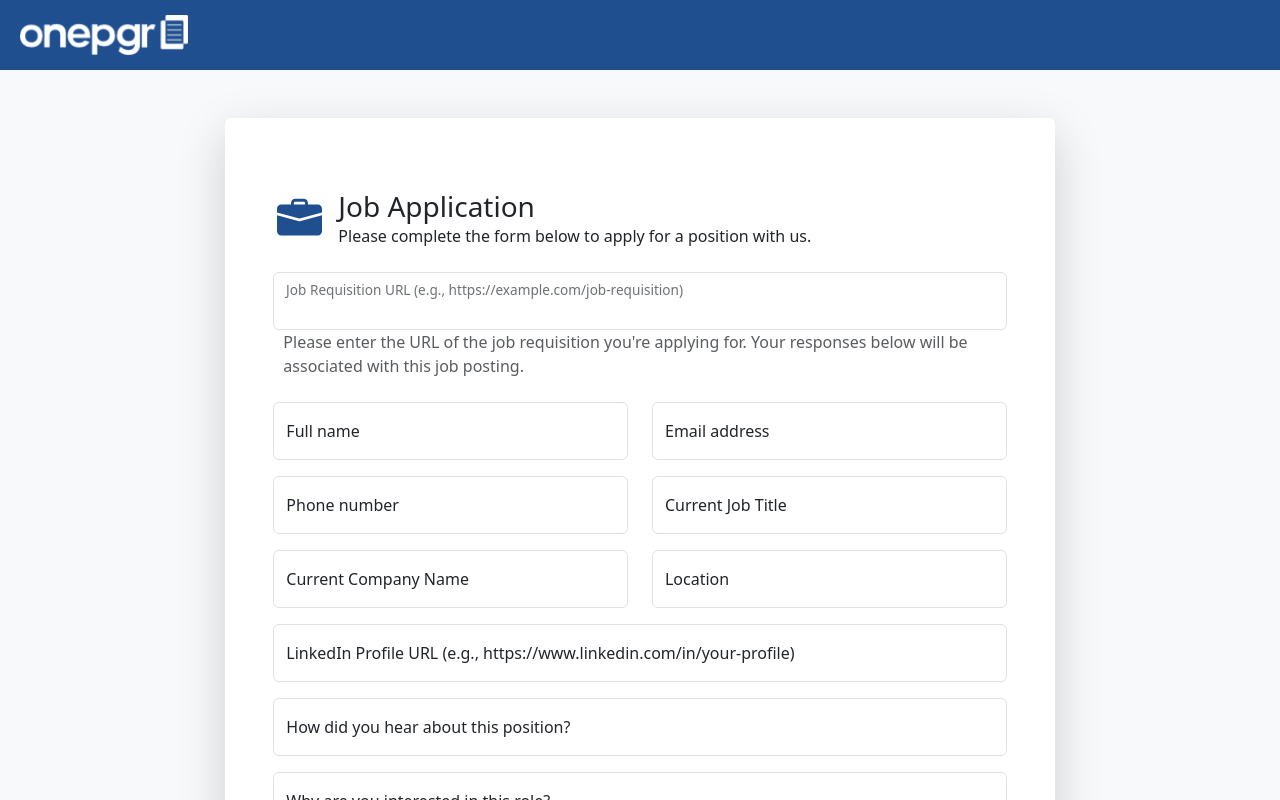
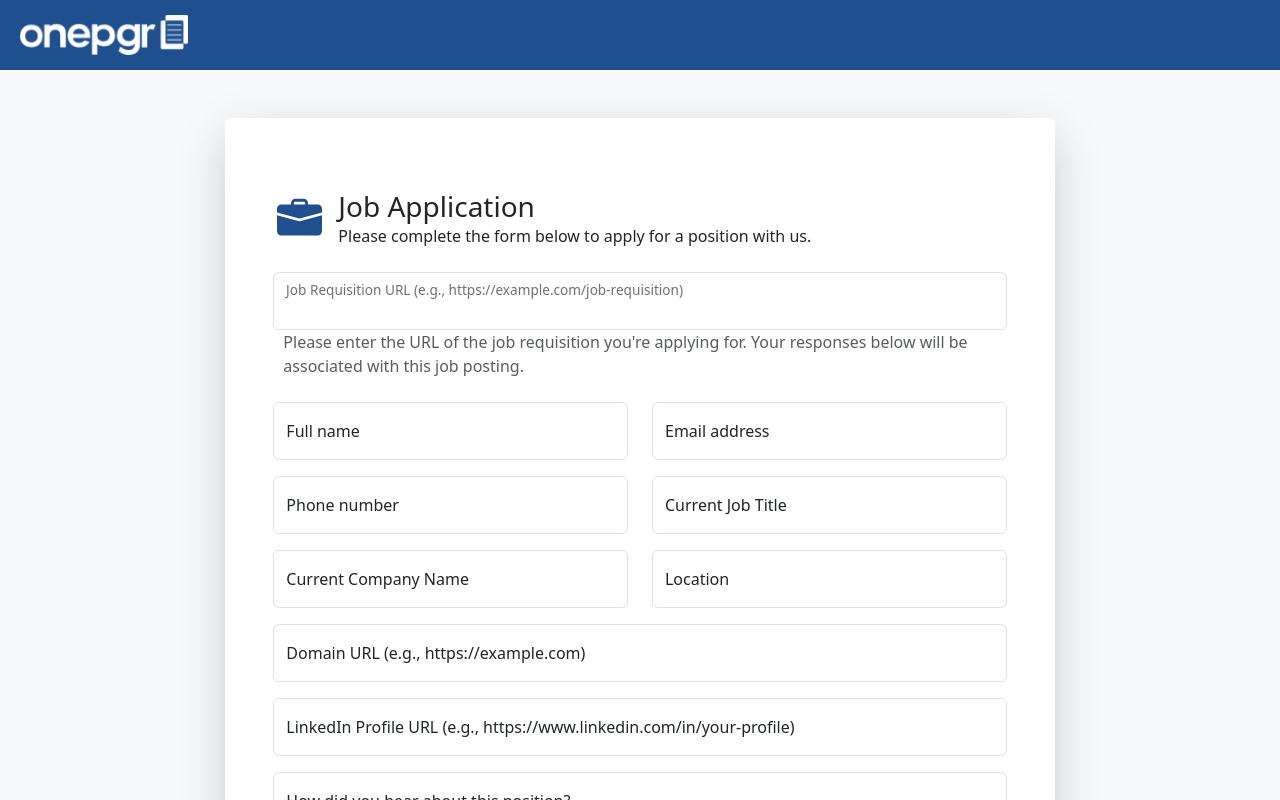
Before and after one commit to Harishmaneru/Fullstory_test, a React (Create React App) app: page /application in a window 1280 px wide. Shown: the top 800 px of the page. Built offline with nearby package versions, Linux system fonts and the light colour scheme; the HTML template or start-up script is replaced by a standard one.

Commit message:
updated the code to auto poplated the formfields

```diff
--- a/src/App.css
+++ b/src/App.css
@@ -122,3 +122,28 @@ textarea, input {
     font-size: 14px;
   }
 }
+
+
+
+.form-floating > label {
+  white-space: nowrap;
+  overflow: hidden;
+  text-overflow: ellipsis;
+  right: 0;
+  max-width: calc(100% - 24px);
+}
+
+
+
+.form-box {
+  width: 100%;
+  max-width: 500px;
+  padding: 20px;
+  border-radius: 8px;
+
+}
+
+.form-floating .form-control {
+  height: 45px;
+  font-size: 14px;
+}
--- a/src/App.js
+++ b/src/App.js
@@ -2,6 +2,7 @@ import React from 'react';
 
 import { BrowserRouter, Routes, Route , Navigate} from 'react-router-dom';
 import VideoRecorder from './components/VideoRecorder';
+// import VqaForm from './components/VqaForm';
 
 const App = () => {
 
@@ -10,6 +11,7 @@ const App = () => {
     <BrowserRouter>
       <Routes>
         <Route exact path="/application" element={<VideoRecorder />} />
+        {/* <Route exact path="/VqaForm" element={<VqaForm />} /> */}
         <Route path="*" element={<Navigate to="/application" />} />
         <Route path="/" element={<Navigate to="/application" />} />
       </Routes>
--- a/src/components/VideoRecorder.js
+++ b/src/components/VideoRecorder.js
@@ -33,6 +33,7 @@ const VideoRecorder = () => {
     company: '',
     location: '',
     linkedinUrl: '',
+    domainUrl: '',
     hearAbout: '',
     interest: '',
     skills: '',
@@ -44,19 +45,27 @@ const VideoRecorder = () => {
   });
   const [formErrors, setFormErrors] = useState({});
 
+
   useEffect(() => {
     const fullUrl = window.location.href;
     const splitUrl = fullUrl.split('?');
     if (splitUrl.length > 1) {
-      const jobUrl = splitUrl[1];
-      if (jobUrl) {
+      const queryParams = new URLSearchParams(splitUrl[1]);
+
+      const email = queryParams.get('email');
+      const domainUrl = queryParams.get('domainUrl');
+      const jobReqUrl = queryParams.get('jobReqUrl');
+
       setFormData(prevData => ({
         ...prevData,
-          jobReqUrl: decodeURIComponent(jobUrl)
+        email: email ? decodeURIComponent(email) : '',
+        domainUrl: domainUrl ? decodeURIComponent(domainUrl) : '',
+        jobReqUrl: jobReqUrl ? decodeURIComponent(jobReqUrl) : ''
       }));
     }
-    }
   }, []);
+
+
 
   useEffect(() => {
     if (isRecording) {
@@ -96,6 +105,7 @@ const VideoRecorder = () => {
     if (!formData.jobTitle.trim()) errors.jobTitle = 'Current Job Title is required';
     if (!formData.company.trim()) errors.company = 'Current Company is required';
     if (!formData.location.trim()) errors.location = 'Location is required';
+    if (!formData.domainUrl.trim()) errors.domainUrl = 'Domain URL is required';
     if (!formData.linkedinUrl.trim()) errors.linkedinUrl = 'LinkedIn Profile URL is required';
     if (!formData.hearAbout.trim()) errors.hearAbout = 'This field is required';
     if (!formData.interest.trim()) errors.interest = 'This field is required';
@@ -175,7 +185,7 @@ const VideoRecorder = () => {
         });
         submitFormData.append('video1', recordedVideos.question1, 'video1.mp4');
         submitFormData.append('video2', recordedVideos.question2, 'video2.mp4');
-        fetch('https://videoresponse.onepgr.com:3000/upload', {
+        fetch('http://localhost:3000/upload', {
           method: 'POST',
           body: submitFormData,
         })
@@ -209,6 +219,7 @@ const VideoRecorder = () => {
               company: '',
               location: '',
               linkedinUrl: '',
+              domainUrl: '',
               hearAbout: '',
               interest: '',
               skills: '',
@@ -246,7 +257,7 @@ const VideoRecorder = () => {
 
   const sendConfirmationEmail = (email) => {
     console.log(`Sending confirmation email to ${email}`);
-    // Implement email sending logic here
+
   };
   return (
     <>
@@ -343,6 +354,20 @@ const VideoRecorder = () => {
                         {formErrors.location && <div className="invalid-feedback">{formErrors.location}</div>}
                       </div>
                     </div>
+                  </div>
+                  <div className="form-floating mb-3">
+                    <input
+                      className={`form-control ${formErrors.domainUrl ? 'is-invalid' : ''}`}
+                      id="domainUrl"
+                      name="domainUrl"
+                      placeholder="Enter your Domain URL"
+                      type="url"
+                      value={formData.domainUrl}
+                      onChange={handleInputChange}
+                      required
+                    />
+                    <label htmlFor="domainUrl">Domain URL (e.g., https://example.com)</label>
+                    {formErrors.domainUrl && <div className="invalid-feedback">{formErrors.domainUrl}</div>}
                   </div>
                   <div className="form-floating mb-3">
                     <input className={`form-control ${formErrors.linkedinUrl ? 'is-invalid' : ''}`} id="linkedinUrl" name="linkedinUrl" type="url" placeholder="Enter your LinkedIn profile URL" value={formData.linkedinUrl} onChange={handleInputChange} required />
```
Also changed, not shown: src/components/VqaForm.js (added, +166 -0 lines). Lines whose indentation alone changed are shown as unchanged.
